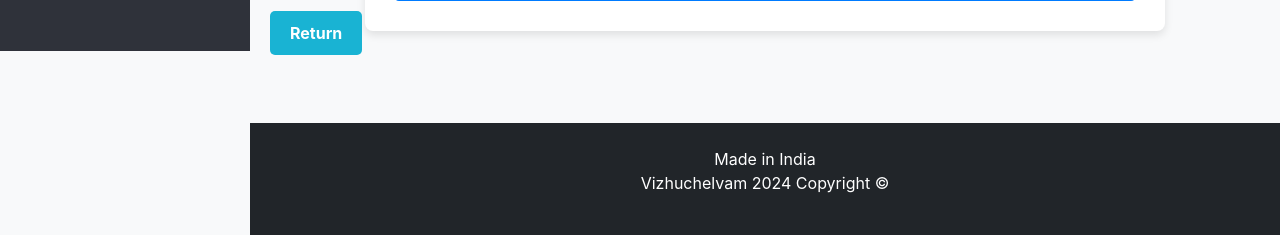
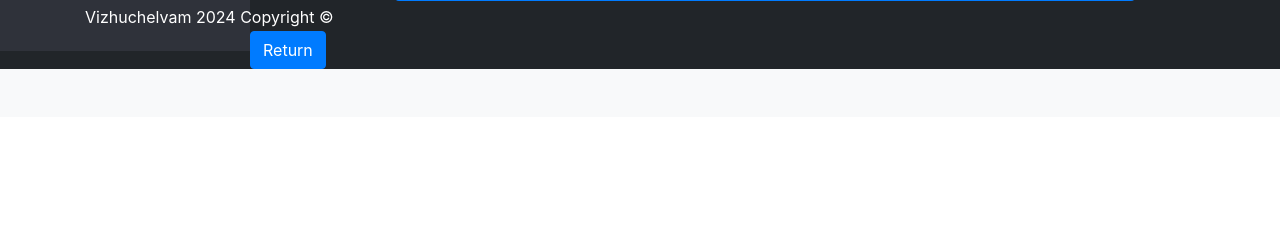
Before and after one commit to Tarunkumar060106/online-exam, a Django app: page /admin-add-question in a window 1280 px wide. Shown: the part 819-1054 px from the top of the page. After the commit the page ends 888 px from the top, so only its background shows below. Run offline with Django 3.2, Linux system fonts and the light colour scheme; a user stored in the database is signed in; data comes from the database, SQL or seed files in the repository; data that the repository does not hold is empty; parts of the project's set-up code (start-up, migrations or seed data) failed here and were passed over; some libraries are stand-ins or nearby versions.

Commit message:
updated templates

```diff
--- a/templates/quiz/adminbase.html
+++ b/templates/quiz/adminbase.html
@@ -5,8 +5,8 @@
 <head>
   <meta charset="utf-8">
 
-
-  <style media="screen">
+  <style>
+    /* Sidebar and Header Styles */
     a:link {
       text-decoration: none;
     }
@@ -14,7 +14,7 @@
     body {
       margin: 0;
       padding: 0;
-      font-family: "Gill Sans", sans-serif;;
+      font-family: "Gill Sans", sans-serif;
     }
 
     header {
@@ -49,7 +49,6 @@
       font-weight: 600;
       color: #fff;
       transition: 0.5s;
-
     }
 
     .logout_btn:hover {
@@ -90,7 +89,6 @@
       padding-left: 40px;
       box-sizing: border-box;
       transition: 0.5s;
-
     }
 
     .sidebar a:hover {
@@ -148,40 +146,42 @@
       display: none;
     }
 
-    #returnButton {
-      position: relative;  /* Makes it relative to its closest positioned ancestor */
-      bottom: 20px;        /* Distance from the bottom of the content */
-      left: 20px;          /* Distance from the left edge */
-      z-index: 1000;       /* Ensure it's on top of other content */
-      padding: 10px 20px;
-      background-color: #19B3D3;
-      color: #fff;
-      border: none;
-      font-size: 16px;
-      font-weight: bold;
-      cursor: pointer;
-      border-radius: 5px;
-      transition: background-color 0.3s;
+    /* Footer Styles */
+    footer {
+      padding: 0px 0px 0px 0px;
+      background-color: #212529;
+      margin: 0px;
     }
 
-    #returnButton:hover {
-    background-color: #0B87A6;  /* Change color on hover */
+    .fa {
+      padding: 20px;
+      font-size: 23px;
+      width: 60px;
+      text-align: center;
+      text-decoration: none;
+      margin: 5px 2px;
+      border-radius: 50%;
+    }
+
+    .fa:hover {
+      opacity: 0.5;
+      text-decoration: none;
+    }
+
+    p {
+      text-align: center;
     }
   </style>
 
-
   <link rel="stylesheet" href="https://cdnjs.cloudflare.com/ajax/libs/font-awesome/5.12.1/css/all.min.css">
-
-
 </head>
 
 <body>
-
   <input type="checkbox" id="check">
   <!--header area start-->
   <header>
     <label for="check">
-      <i style="left: 210px;margin-top: 19px;"class="fas fa-bars" id="sidebar_btn"></i>
+      <i style="left: 210px; margin-top: 19px;" class="fas fa-bars" id="sidebar_btn"></i>
     </label>
     <div class="left_area">
       <h3>Vizhuchelvam</h3>
@@ -191,39 +191,44 @@
     </div>
   </header>
   <!--header area end-->
+
   <!--sidebar start-->
   <div class="sidebar">
     <center>
-
-      <img src="{% static "image/admin.png" %}" class="profile_image" alt="">
+      <img src="{% static 'image/admin.png' %}" class="profile_image" alt="">
       <h4>Admin</h4>
-
     </center>
-
     <a href="/admin-dashboard"><i class="fas fa-tachometer-alt"></i><span>Dashboard</span></a>
     <a href="/admin-teacher"><i class="fas fa-chalkboard-teacher"></i><span>Teacher</span></a>
     <a href="/admin-student"><i class="fas fa-user-graduate"></i><span>Student</span></a>
     <a href="/admin-course"><i class="fas fa-book"></i><span>Courses</span></a>
     <a href="/admin-question"><i class="fas fa-question-circle"></i><span>Questions</span></a>
-
-
-
   </div>
   <!--sidebar end-->
-
 
   <!--content start-->
   <div class="content">
     <br><br><br><br><br>
     {% block content %}
-
     {% endblock content %}
-
-
     <br><br><br>
-    {% include "quiz/footer.html" %}
   </div>
   <!--content end-->
+
+  <!--footer start-->
+  <footer>
+    <br>
+    <div class="container">
+      <div class="row">
+        <div class="col-md-12 col-sm-12">
+          <div style="color:#ffffff;" class="wow fadeInUp footer-copyright">
+            Vizhuchelvam 2024 Copyright &copy;</p><br>
+          </div>
+        </div>
+      </div>
+    </div>
+  </footer>
+  <!--footer end-->
 </body>
 
 </html>
--- a/templates/quiz/footer.html
+++ b/templates/quiz/footer.html
@@ -48,7 +48,6 @@
     <div class="row">
       <div class="col-md-12 col-sm-12">
         <div style="color:#ffffff;" class="wow fadeInUp footer-copyright">
-          <p>Made in India <br>
              Vizhuchelvam 2024 Copyright &copy;</p><br>
         </div>
       </div>
```
